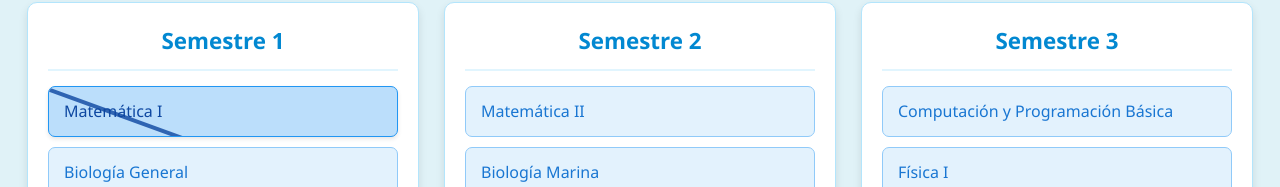
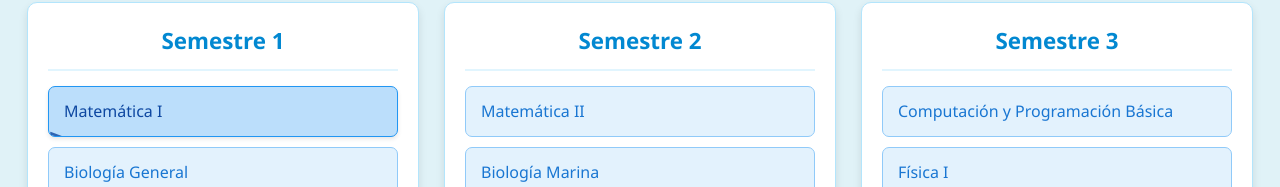
Before and after one commit to Shofismml/MallaBIMAUdeC, a plain HTML site: page index.html in a window 1280 px wide. Both pictures are taken after a click on the element "Matemática I". Shown: the part 108-295 px from the top of the page. Drawn offline with Linux system fonts and the light colour scheme.

Commit message:
Update style.css

```diff
--- a/style.css
+++ b/style.css
@@ -91,27 +91,24 @@ h1 {
     position: relative; /* Necesario para la línea ::before */
 }
 
-/* La línea diagonal que cruza todo el recuadro */
+/* La línea diagonal que cruza toda la pestaña de 20 grados */
 .asignatura.completed::before {
     content: '';
     position: absolute;
-    /* Ajustes para que cubra toda la pestaña */
-    top: 0; /* Empezamos desde arriba */
-    left: 0; /* Desde la izquierda */
-    width: 100%; /* El 100% de la "asignatura" */
+    /* Para que la línea vaya de abajo izquierda a arriba derecha */
+    bottom: 0; /* Empieza desde la parte inferior del recuadro */
+    left: 0; /* Empieza desde la izquierda del recuadro */
+    width: 150%; /* Más que el 100% para asegurar que cubra toda la diagonal */
     height: 4px; /* Grosor de la línea */
     background-color: #0d47a1; /* El color de la línea, un azul muy oscuro */
-    transform-origin: top left; /* Origen de la transformación en la esquina superior izquierda */
-    transform: rotate(20deg) translateY(10%) translateX(-20%); /* Rotación y desplazamiento para cubrir */
+    transform-origin: bottom left; /* Origen de la rotación: esquina inferior izquierda */
+    transform: rotate(20deg) translateX(0%) translateY(-10%); /* Rotación y ajuste */
     /* Explicación de transform:
-       - rotate(20deg): Giramos la línea en sentido horario. Puedes probar 25deg, 30deg.
-         Un ángulo más pequeño suele funcionar mejor para "cubrir" de esquina a esquina
-         cuando se manipula desde top/left.
-       - translateY(10%): Desplaza la línea verticalmente un poco hacia abajo.
-       - translateX(-20%): Desplaza la línea horizontalmente hacia la izquierda
-         para asegurar que el inicio de la línea esté fuera del recuadro
-         y el final lo cubra completamente.
-         Estos valores son los que necesitarás ajustar milimétricamente.
+       - rotate(20deg): Gira la línea 20 grados en sentido horario.
+       - translateX(0%): Se mantiene en su posición horizontal inicial.
+       - translateY(-10%): Desplaza la línea ligeramente hacia arriba desde el borde inferior
+         para que el punto de inicio inferior izquierdo se ajuste correctamente después de la rotación.
+         Es posible que necesites ajustar este valor (-5% a -15%) dependiendo de la altura del recuadro.
     */
     opacity: 0.8;
 }
```
